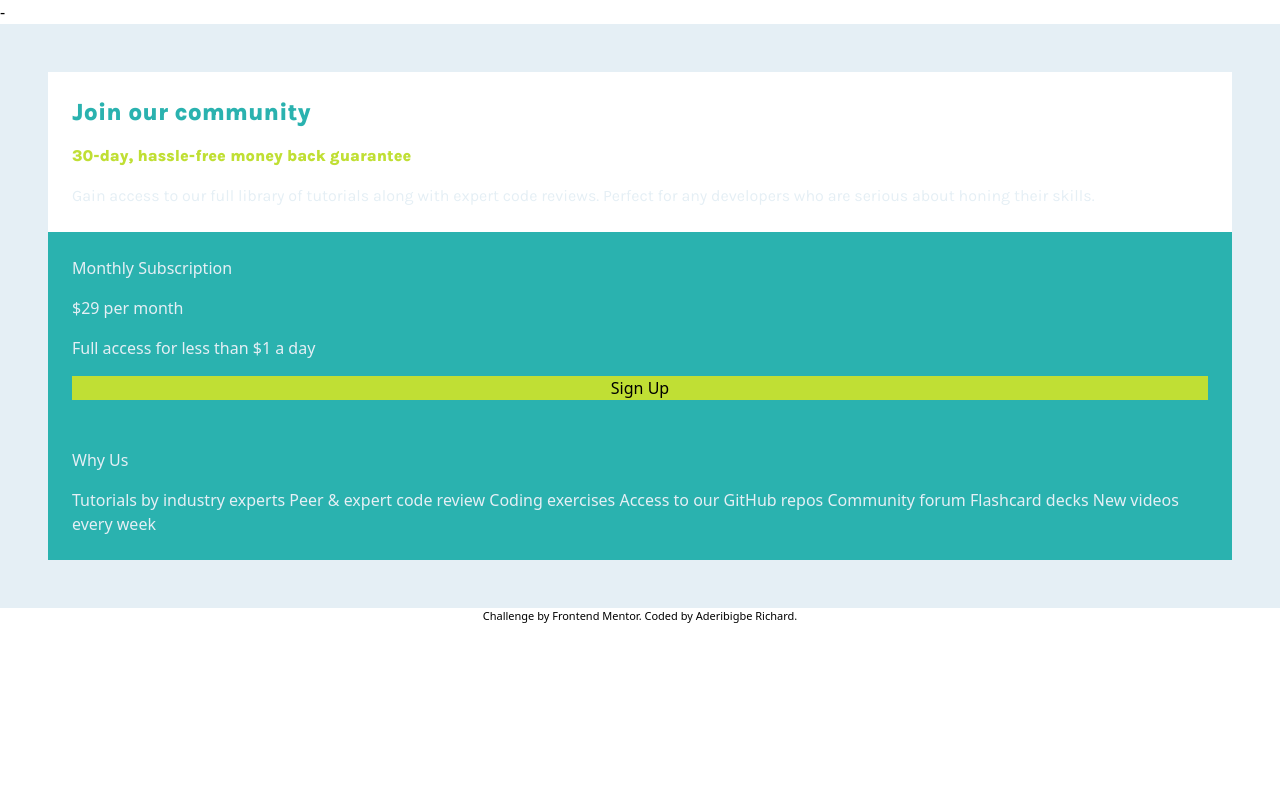
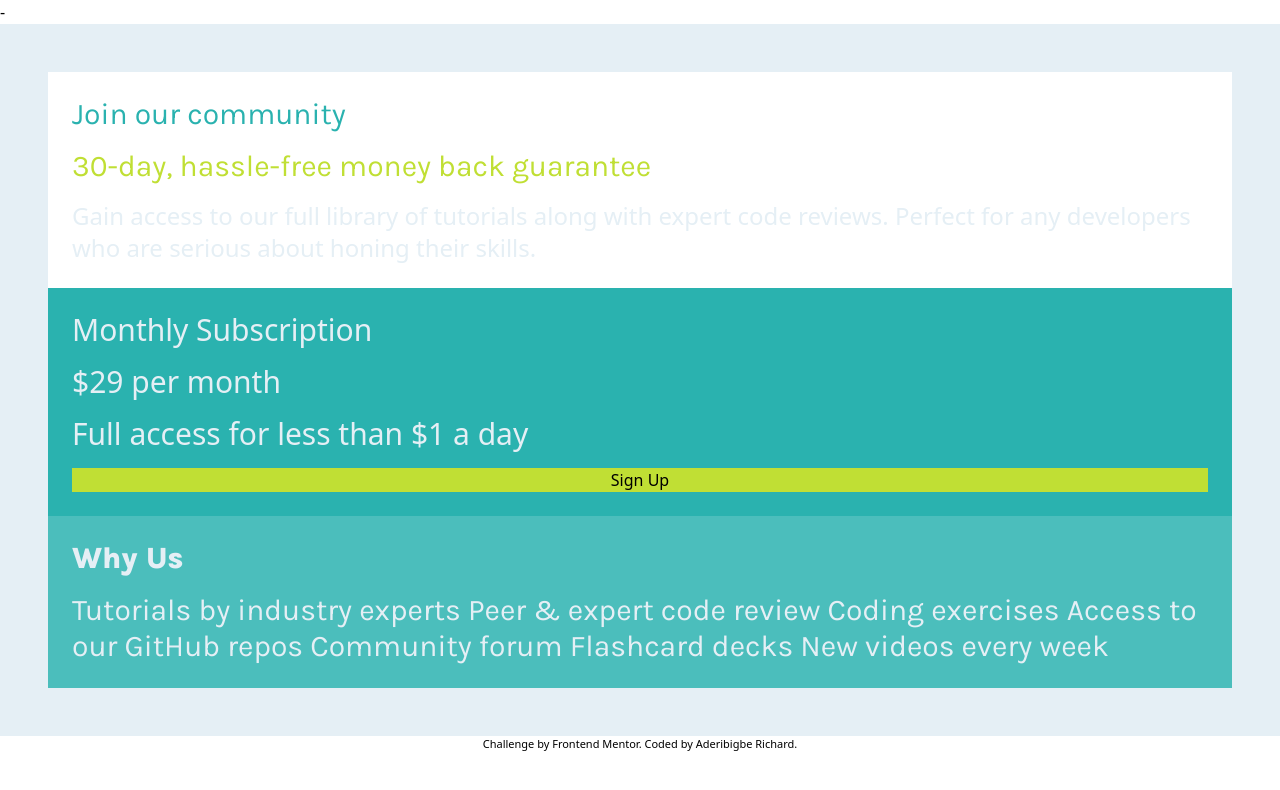
Before and after one commit to RichardAmevi/single-price-grid-component-master, a plain HTML site: page index.html in a window 1280 px wide. Drawn offline with nearby package versions, Linux system fonts and the light colour scheme.

Commit message:
color font and fontsize changes

```diff
--- a/index.html
+++ b/index.html
@@ -14,7 +14,8 @@
             myellow: 'hsl(71, 73%, 54%)',
             mgray: 'hsl(204, 43%, 93%)',
             mblue: 'hsl(218, 22%, 67%)',
-            mylblue: 'hsl(228, 45%, 44%)',
+            mylblue: 'hsl(179, 47%, 52%)',
+            mwhite: 'hsl(0, 0%, 100%)',
           },
 
 
@@ -61,34 +62,34 @@
   <div class="main flex flex-col p-12">
 
     <!--too section-->
-    <div class="top flex flex-col bg-white p-6 gap-4">
-      <h1 class="text-cyan text-2xl karla-800">Join our community</h1>
+    <div class="top flex flex-col bg-mwhite p-6 gap-4">
+      <h1 class="text-cyan text-3xl karla-400">Join our community</h1>
 
-   <h2 class="text-myellow karla-800"> 30-day, hassle-free money back guarantee</h2>
+   <h2 class="text-myellow karla-400 text-3xl"> 30-day, hassle-free money back guarantee</h2>
 
-    <p class="text-mgray karla-400">Gain access to our full library of tutorials along with expert code reviews.
+    <p class="text-mgray text-black text-2xl">Gain access to our full library of tutorials along with expert code reviews.
       Perfect for any developers who are serious about honing their skills.</p>
   </div>
 
   <!--midddle section-->
  <div class="middle flex flex-col bg-cyan p-6 gap-4">
 
-  <h1 class="text-mgray">Monthly Subscription</h1>
+  <h1 class="text-mgray text-3xl">Monthly Subscription</h1>
 
-  <h2 class="text-mgray">&dollar;29 per month</h2>
+  <h2 class="text-mgray text-3xl">&dollar;29 per month</h2>
 
-  <p class="text-mgray">Full access for less than &dollar;1 a day  </p>
+  <p class="text-mgray text-3xl">Full access for less than &dollar;1 a day  </p>
 
   <button class="bg-myellow">Sign Up</button>
 
  </div>
 
   <!--bottom section-->
-  <div class="bottom flex flex-col bg-cyan p-6 gap-4">
+  <div class="bottom flex flex-col bg-mylblue p-6 gap-4">
 
-    <h1 class="text-mgray">Why Us</h1>
+    <h1 class="text-mgray text-3xl karla-800">Why Us</h1>
 
-    <p class="text-mgray">Tutorials by industry experts
+    <p class="text-mgray text-3xl karla-400">Tutorials by industry experts
       Peer &amp; expert code review
       Coding exercises
       Access to our GitHub repos
```
